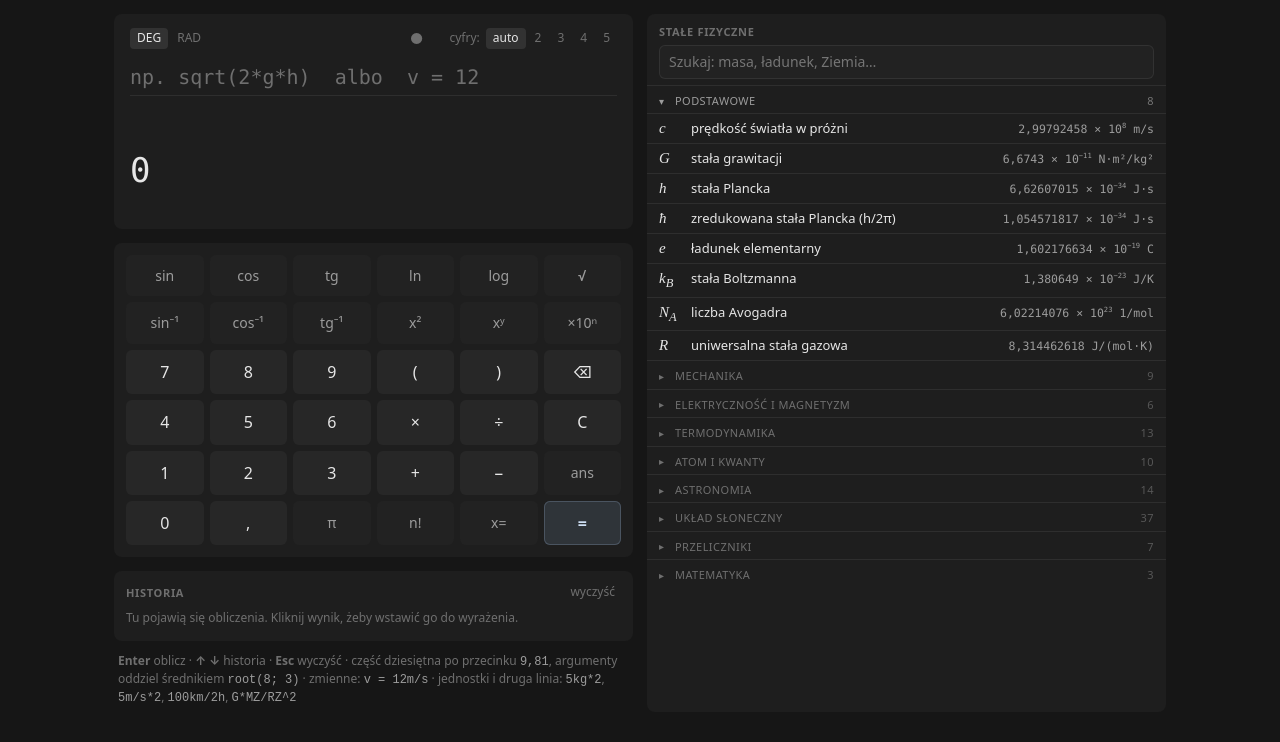
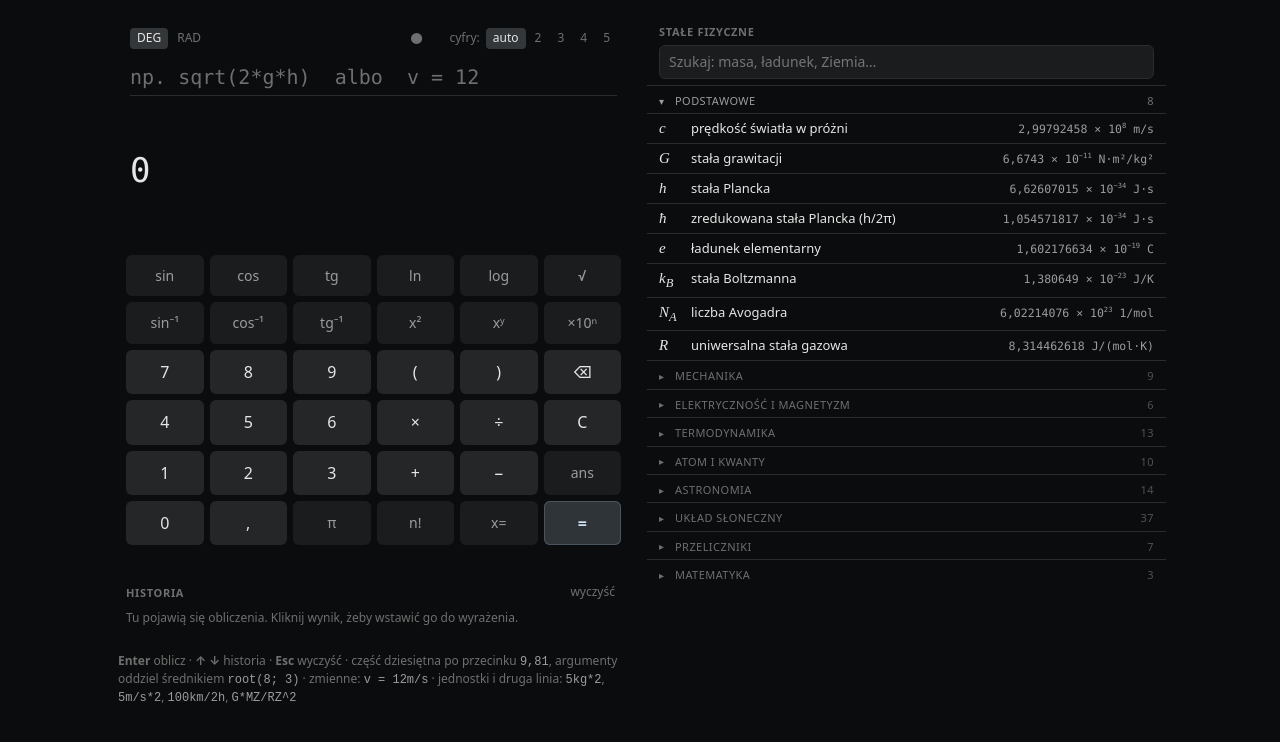
Before and after one commit to karolczyz97/calc, a plain HTML site: page index.html in a window 1280 px wide. Both pictures are taken after a click on the button "Motyw". Drawn offline with nearby package versions, Linux system fonts and the light colour scheme.

Commit message:
Ujednolicenie tla i paneli do #0b0c0d w ciemnych motywach i embed

```diff
--- a/index.html
+++ b/index.html
@@ -27,13 +27,13 @@
   color-scheme: dark;
 }
 :root[data-theme="dark"] {
-  --bg: #161616; --panel: #1e1e1e; --key: #272727; --key-hi: #323232; --key-fn: #222;
-  --text: #e6e6e6; --muted: #9c9c9c; --faint: #6f6f6f; --line: rgba(255,255,255,.07);
+  --bg: #0b0c0d; --panel: #0b0c0d; --key: #242628; --key-hi: #34373a; --key-fn: #1b1c1e;
+  --text: #e6e6e6; --muted: #9c9c9c; --faint: #6f6f6f; --line: #2c2c2c;
   --eq-bg: #2f3439; --eq-text: #cfe0f5; --eq-line: #4a5460; --err: #ff8a7a; --shadow: none;
 }
 /* Motyw Gemini – kolory odczytane z panelu bocznego Chrome Gemini */
 :root[data-theme="gemini"] {
-  --bg: #0f0f0f; --panel: #1e1f20; --key: #282a2c; --key-hi: #3c4043; --key-fn: #1f2022;
+  --bg: #0b0c0d; --panel: #0b0c0d; --key: #282a2c; --key-hi: #3c4043; --key-fn: #1f2022;
   --text: #e3e3e3; --muted: #c4c7c5; --faint: #9a9b9c; --line: #2c2c2c;
   --eq-bg: #1f3760; --eq-text: #a8c7fa; --eq-line: #3b5a8c; --err: #f2b8b5; --hint: #1e1f20; --shadow: none;
 }
@@ -124,6 +124,7 @@ html.embedded[data-show-side="1"] .side { margin-top: 14px; position: static; ma
 html.embedded[data-bg="transparent"], html.embedded[data-bg="transparent"] body { background: transparent !important; }
 html.embedded[data-hide-keys="1"] #keys { display: none !important; }
 html.embedded[data-hide-hist="1"] .hist { display: none !important; }
+html.embedded .panel { background: transparent !important; box-shadow: none !important; border-radius: 0 !important; }
 
 /* ---- klawiatura ---- */
 .keys { display: grid; grid-template-columns: repeat(6, 1fr); gap: 6px; padding: 12px; }
```
